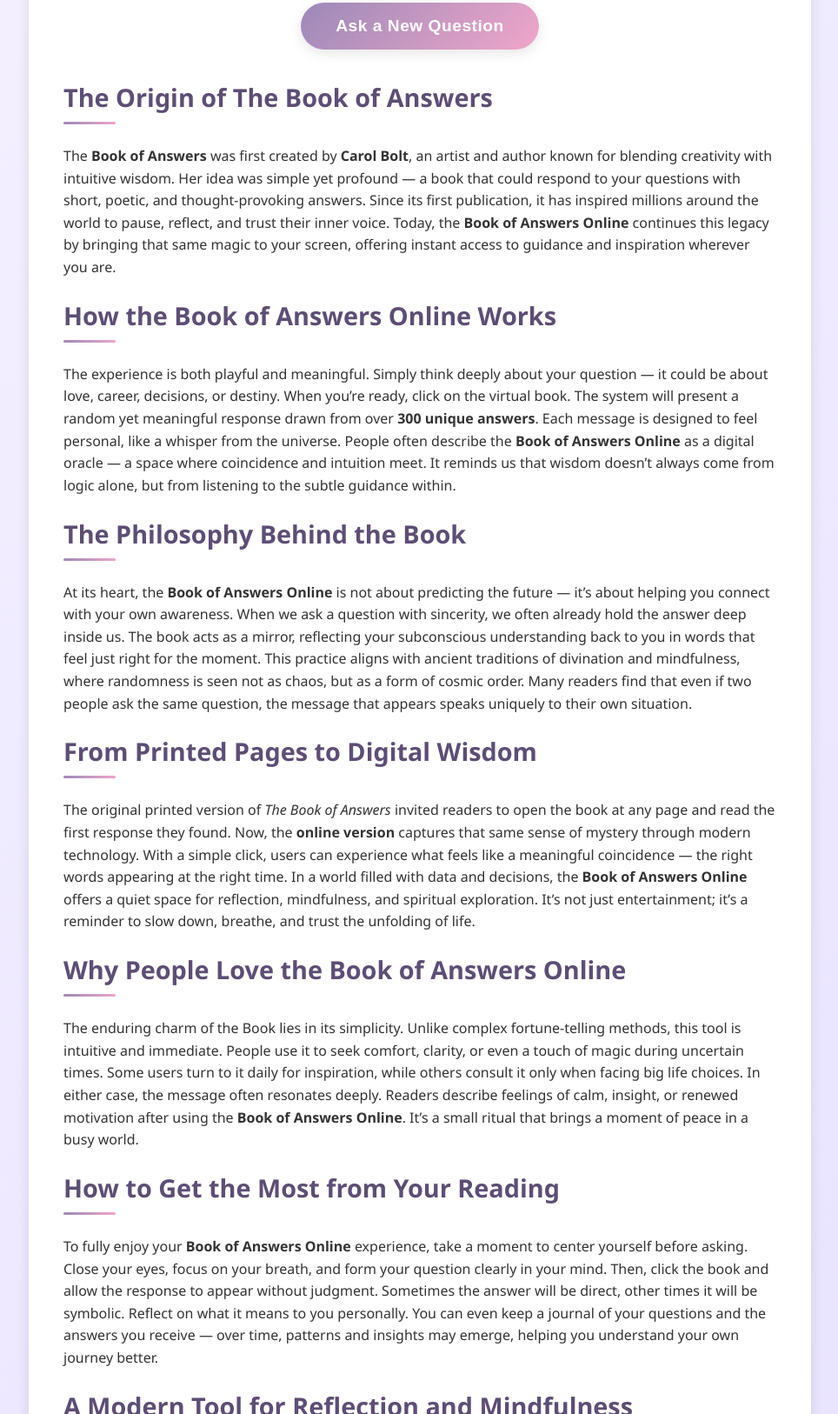
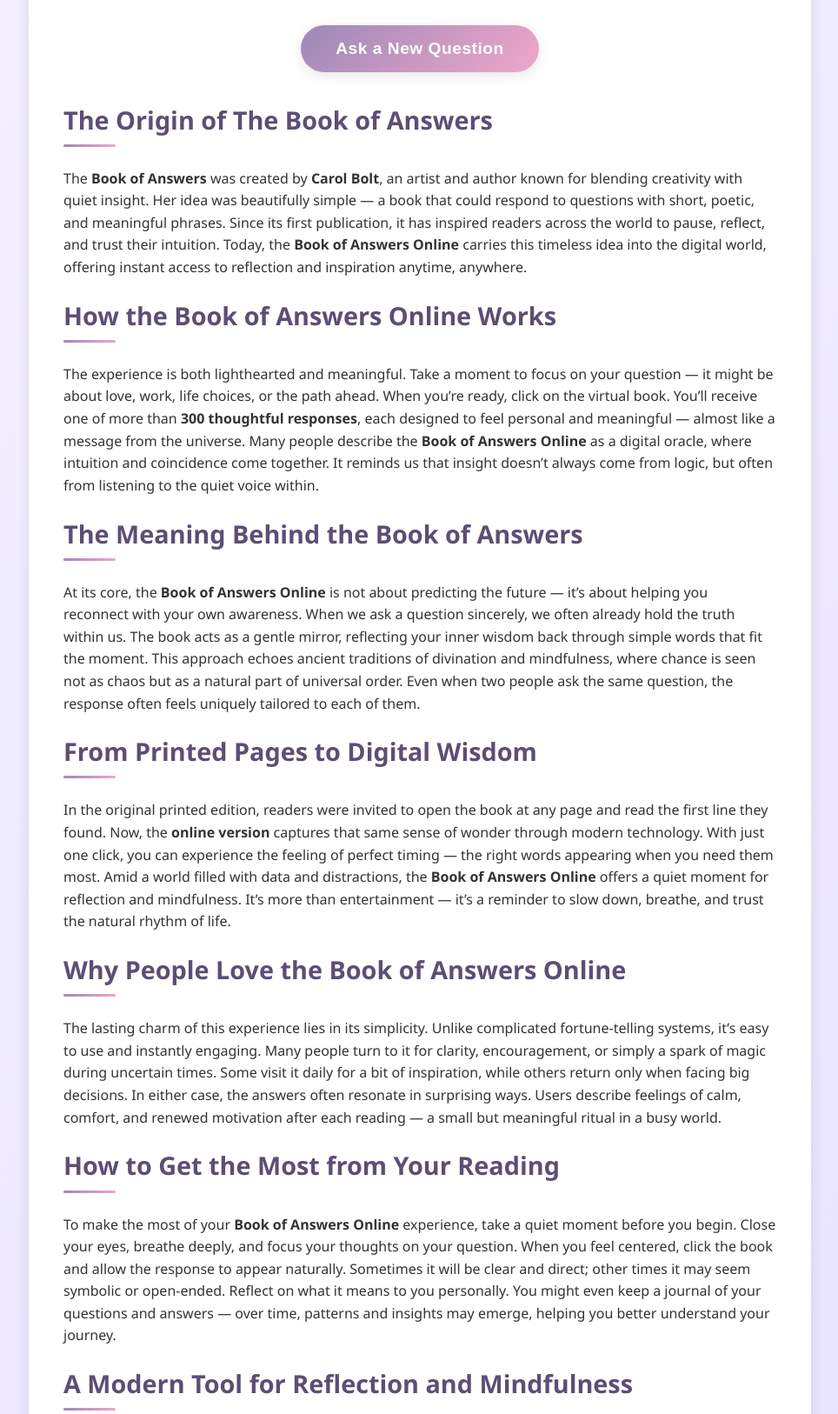
Before and after one commit to edan7895/bookofanswersonline, a plain HTML site: page index.html in a window 1280 px wide. Shown: the part 1174-2800 px from the top of the page at 87% size, without its empty margins (157-1121 px from the left). Drawn offline with Linux system fonts and the light colour scheme.

Commit message:
Add files via upload

```diff
--- a/index.html
+++ b/index.html
@@ -463,13 +463,13 @@
   <main>
     <h2>Welcome to The Book of Answers Online</h2>
     <p>
-      The Book of Answers is a unique and inspiring way to gain perspective on your questions.
-      First created by Carol Bolt, this book has captivated readers by offering short but meaningful answers to life's uncertainties.
-      Now, you can enjoy this experience online.
+The Book of Answers offers a fascinating and uplifting way to explore life’s questions.
+Originally created by author Carol Bolt, this timeless collection has inspired countless readers with simple yet profound responses that bring clarity and reflection.
+Today, you can experience the same sense of wonder and insight right here online.
     </p>
     <p>
-      Simply focus on a question in your mind, click the book below, and allow the Book of Answers to provide its wisdom.
-      With over <strong>300 possible responses</strong>, each answer is designed to inspire reflection, spark new thoughts, or confirm your inner voice.
+Take a quiet moment to think about your question, then click the book below and see what message awaits you.
+With more than <strong>500 thoughtful responses</strong>, each answer is crafted to encourage reflection, awaken new perspectives, and help you connect with your intuition.
     </p>
 
     <h2>Ask the Book</h2>
@@ -493,77 +493,75 @@
 
 <h2>The Origin of The Book of Answers</h2>
 <p>
-The <strong>Book of Answers</strong> was first created by <strong>Carol Bolt</strong>, an artist and author known for blending creativity with intuitive wisdom.
-Her idea was simple yet profound — a book that could respond to your questions with short, poetic, and thought-provoking answers.
-Since its first publication, it has inspired millions around the world to pause, reflect, and trust their inner voice.
-Today, the <strong>Book of Answers Online</strong> continues this legacy by bringing that same magic to your screen, offering instant access to guidance and inspiration wherever you are.
+  The <strong>Book of Answers</strong> was created by <strong>Carol Bolt</strong>, an artist and author known for blending creativity with quiet insight.
+  Her idea was beautifully simple — a book that could respond to questions with short, poetic, and meaningful phrases.
+  Since its first publication, it has inspired readers across the world to pause, reflect, and trust their intuition.
+  Today, the <strong>Book of Answers Online</strong> carries this timeless idea into the digital world, offering instant access to reflection and inspiration anytime, anywhere.
 </p>
 
 <h2>How the Book of Answers Online Works</h2>
 <p>
-The experience is both playful and meaningful. Simply think deeply about your question — it could be about love, career, decisions, or destiny.
-When you’re ready, click on the virtual book.
-The system will present a random yet meaningful response drawn from over <strong>300 unique answers</strong>.
-Each message is designed to feel personal, like a whisper from the universe.
-People often describe the <strong>Book of Answers Online</strong> as a digital oracle — a space where coincidence and intuition meet.
-It reminds us that wisdom doesn’t always come from logic alone, but from listening to the subtle guidance within.
+  The experience is both lighthearted and meaningful.
+  Take a moment to focus on your question — it might be about love, work, life choices, or the path ahead.
+  When you’re ready, click on the virtual book.
+  You’ll receive one of more than <strong>300 thoughtful responses</strong>, each designed to feel personal and meaningful — almost like a message from the universe.
+  Many people describe the <strong>Book of Answers Online</strong> as a digital oracle, where intuition and coincidence come together.
+  It reminds us that insight doesn’t always come from logic, but often from listening to the quiet voice within.
 </p>
 
-<h2>The Philosophy Behind the Book</h2>
+<h2>The Meaning Behind the Book of Answers</h2>
 <p>
-At its heart, the <strong>Book of Answers Online</strong> is not about predicting the future — it’s about helping you connect with your own awareness.
-When we ask a question with sincerity, we often already hold the answer deep inside us.
-The book acts as a mirror, reflecting your subconscious understanding back to you in words that feel just right for the moment.
-This practice aligns with ancient traditions of divination and mindfulness, where randomness is seen not as chaos, but as a form of cosmic order.
-Many readers find that even if two people ask the same question, the message that appears speaks uniquely to their own situation.
+  At its core, the <strong>Book of Answers Online</strong> is not about predicting the future — it’s about helping you reconnect with your own awareness.
+  When we ask a question sincerely, we often already hold the truth within us.
+  The book acts as a gentle mirror, reflecting your inner wisdom back through simple words that fit the moment.
+  This approach echoes ancient traditions of divination and mindfulness, where chance is seen not as chaos but as a natural part of universal order.
+  Even when two people ask the same question, the response often feels uniquely tailored to each of them.
 </p>
 
 <h2>From Printed Pages to Digital Wisdom</h2>
 <p>
-The original printed version of <em>The Book of Answers</em> invited readers to open the book at any page and read the first response they found.
-Now, the <strong>online version</strong> captures that same sense of mystery through modern technology.
-With a simple click, users can experience what feels like a meaningful coincidence — the right words appearing at the right time.
-In a world filled with data and decisions, the <strong>Book of Answers Online</strong> offers a quiet space for reflection, mindfulness, and spiritual exploration.
-It’s not just entertainment; it’s a reminder to slow down, breathe, and trust the unfolding of life.
+  In the original printed edition, readers were invited to open the book at any page and read the first line they found.
+  Now, the <strong>online version</strong> captures that same sense of wonder through modern technology.
+  With just one click, you can experience the feeling of perfect timing — the right words appearing when you need them most.
+  Amid a world filled with data and distractions, the <strong>Book of Answers Online</strong> offers a quiet moment for reflection and mindfulness.
+  It’s more than entertainment — it’s a reminder to slow down, breathe, and trust the natural rhythm of life.
 </p>
 
 <h2>Why People Love the Book of Answers Online</h2>
 <p>
-The enduring charm of the Book lies in its simplicity.
-Unlike complex fortune-telling methods, this tool is intuitive and immediate.
-People use it to seek comfort, clarity, or even a touch of magic during uncertain times.
-Some users turn to it daily for inspiration, while others consult it only when facing big life choices.
-In either case, the message often resonates deeply.
-Readers describe feelings of calm, insight, or renewed motivation after using the <strong>Book of Answers Online</strong>.
-It’s a small ritual that brings a moment of peace in a busy world.
+  The lasting charm of this experience lies in its simplicity.
+  Unlike complicated fortune-telling systems, it’s easy to use and instantly engaging.
+  Many people turn to it for clarity, encouragement, or simply a spark of magic during uncertain times.
+  Some visit it daily for a bit of inspiration, while others return only when facing big decisions.
+  In either case, the answers often resonate in surprising ways.
+  Users describe feelings of calm, comfort, and renewed motivation after each reading — a small but meaningful ritual in a busy world.
 </p>
 
 <h2>How to Get the Most from Your Reading</h2>
 <p>
-To fully enjoy your <strong>Book of Answers Online</strong> experience, take a moment to center yourself before asking.
-Close your eyes, focus on your breath, and form your question clearly in your mind.
-Then, click the book and allow the response to appear without judgment.
-Sometimes the answer will be direct, other times it will be symbolic.
-Reflect on what it means to you personally.
-You can even keep a journal of your questions and the answers you receive — over time, patterns and insights may emerge, helping you understand your own journey better.
+  To make the most of your <strong>Book of Answers Online</strong> experience, take a quiet moment before you begin.
+  Close your eyes, breathe deeply, and focus your thoughts on your question.
+  When you feel centered, click the book and allow the response to appear naturally.
+  Sometimes it will be clear and direct; other times it may seem symbolic or open-ended.
+  Reflect on what it means to you personally.
+  You might even keep a journal of your questions and answers — over time, patterns and insights may emerge, helping you better understand your journey.
 </p>
 
 <h2>A Modern Tool for Reflection and Mindfulness</h2>
 <p>
-More than a digital curiosity, the <strong>Book of Answers Online</strong> represents the union of technology and spirituality.
-It’s a gentle reminder that even in the digital age, wisdom can still be found in silence and simplicity.
-By engaging with this online oracle, you are practicing mindfulness — tuning into your intuition, your feelings, and your inner truth.
-Each session becomes a mini meditation, guiding you toward self-awareness and balance.
-Whether you believe in coincidence, destiny, or the subconscious mind, the Book of Answers invites you to explore the mystery of meaning itself.
+  The <strong>Book of Answers Online</strong> is more than a simple digital feature — it’s a blend of technology and timeless wisdom.
+  It gently reminds us that even in a fast-moving world, meaning can still be found in silence and simplicity.
+  Each interaction becomes a brief moment of mindfulness, encouraging you to tune in to your intuition and inner peace.
+  Whether you see it as coincidence, intuition, or something more spiritual, the Book of Answers invites you to explore the mystery of understanding yourself.
 </p>
 
 <h2>Final Thoughts</h2>
 <p>
-In a fast-moving world, we often seek quick answers.
-The <strong>Book of Answers Online</strong> offers something deeper — not just answers, but perspective.
-It reminds us that life’s greatest insights often come when we pause and listen.
-So the next time you’re uncertain, let this digital oracle be your gentle companion.
-Ask, click, reflect, and discover what the universe may be whispering to you today.
+  In today’s world, we often search for quick solutions.
+  The <strong>Book of Answers Online</strong> offers something different — not just an answer, but perspective.
+  It invites you to slow down, reflect, and listen to the quiet messages within.
+  So the next time you’re uncertain, let this gentle oracle be your companion.
+  Ask, click, reflect, and discover what words of wisdom might be waiting for you today.
 </p>
 
 <!-- SEO Support Text (hidden for layout, not keyword stuffing) -->
```
Also changed, not shown: index-en.html (+49 -78 lines).
